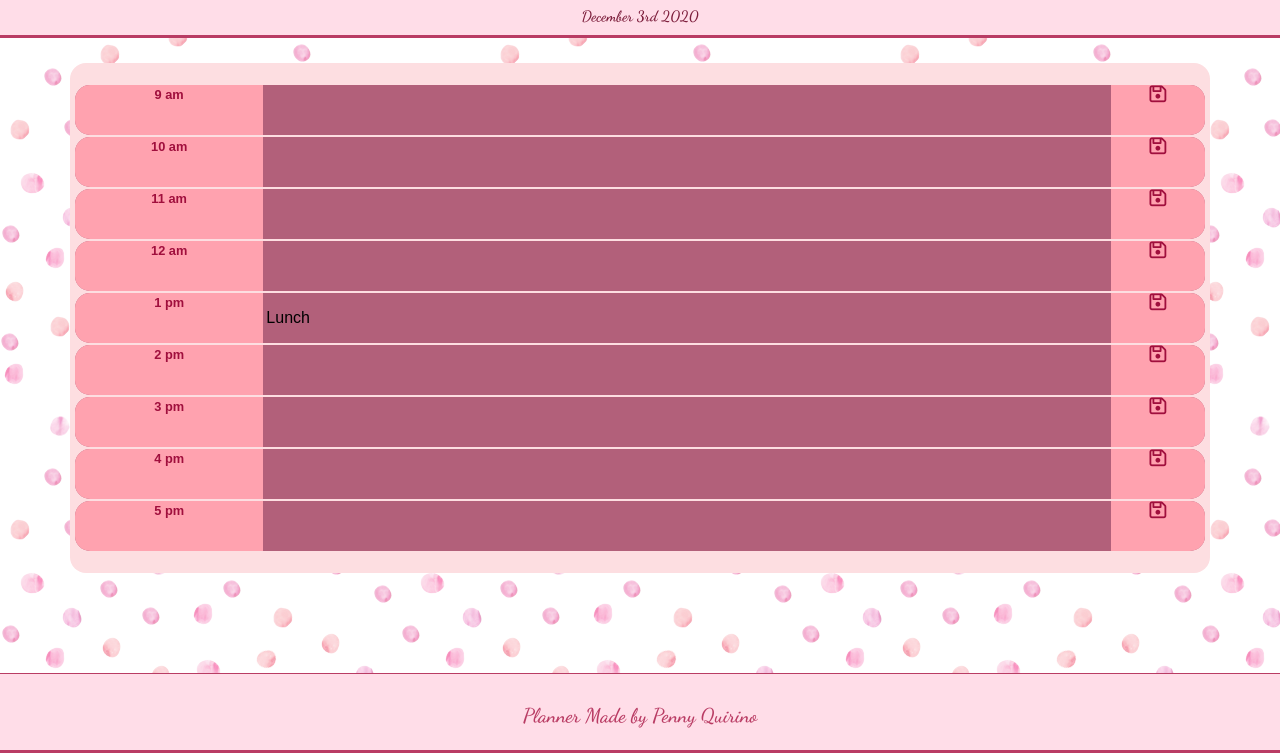
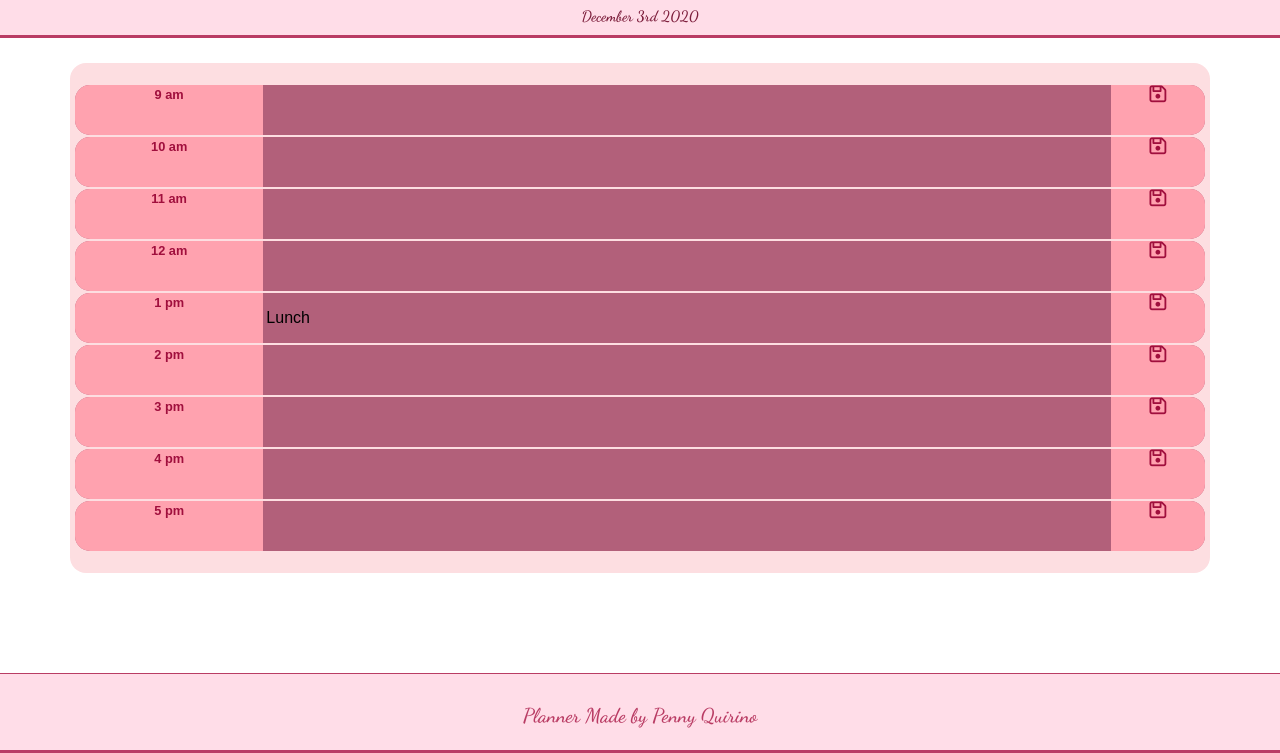
Before and after one commit to pennyquirino/Daily-Planner, a plain HTML site: page index.html in a window 1280 px wide. Shown: the part 47-800 px from the top of the page. Drawn offline with nearby package versions, Linux system fonts and the light colour scheme.

Commit message:
removed background pic

```diff
--- a/styles/style.css
+++ b/styles/style.css
@@ -1,8 +1,4 @@
 body {
-    /* image for background */
-    background-image: url('/images/watercolor.png');
-
-
     font-family: Arial, Helvetica, sans-serif;
     font-size: .8em;
 
```
